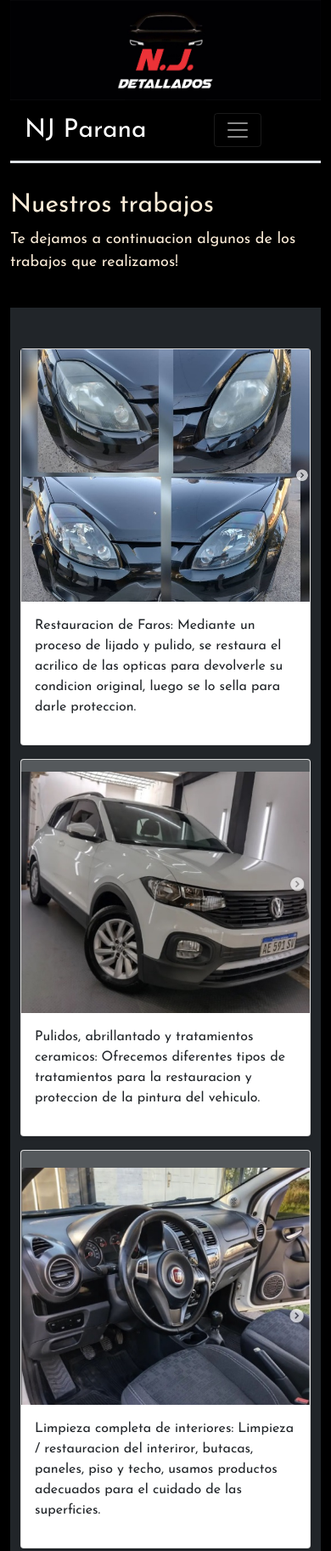
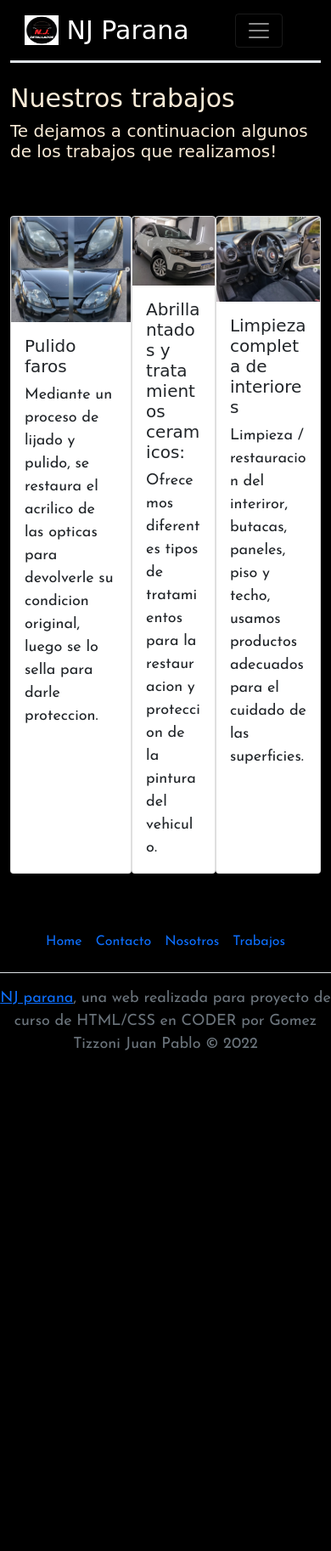
Before and after one commit to JOTAPE14388/EntregaFinalCODERHOUSE_GomezTizzoni_JuanPablo, a plain HTML site: page pages/trabajo.html in a window 390 px wide. Shown: the top 1825 px of the page at 85% size. After the commit the page ends 1274 px from the top, so only its background shows below. Drawn offline with Linux system fonts and the light colour scheme; a web font is replaced by a local one.

Commit message:
ultima subida

```diff
--- a/assets/css/scss/_variables.scss
+++ b/assets/css/scss/_variables.scss
@@ -4,4 +4,5 @@ $FontColor: antiquewhite;
 $FontColor2: black;
 $FontSizeH1: 30px;
 $FontSizeH2: 25px;
+$FontSizeH5: 20px;
 $FontSizeP: 18px;
--- a/assets/css/scss/style.scss
+++ b/assets/css/scss/style.scss
@@ -3,16 +3,37 @@
     padding: 0;
 }
 
+/*Imports*/
+
 @import "variables";
 
+@import url('https://fonts.googleapis.com/css2?family=Koulen&display=swap');
+
+/*Mixins*/
+
 @mixin marginTP {
-    margin-top: 2rem;
-    margin-bottom: 1.5rem;
+    margin-top: 1.5rem;
+    margin-bottom: 2rem;
 }
 
 @mixin paddingLR {
     padding-left: 5px;
     padding-right: 5px;
+}
+
+@mixin H1style {
+    font-family: 'Koulen', cursive;
+    font-size: $FontSizeH1;
+}
+
+@mixin H2style {
+    font-family: 'Koulen', cursive;
+    font-size: $FontSizeH2;
+}
+
+@mixin H5style {
+    font-family: 'Koulen', cursive;
+    font-size: $FontSizeH5;
 }
 
 body {
@@ -25,6 +46,8 @@ body {
 /*NavBar*/
 
 .navbar {
+
+    font-family: 'Koulen', cursive;
 
     .navbar-brand:hover {
         color: red;
@@ -49,7 +72,11 @@ body {
     @include marginTP();
 
     h1 {
-        font-size: $FontSizeH1;
+        @include H1style();
+    }
+
+    h2 {
+        @include H2style();
     }
 
     p {
@@ -62,18 +89,64 @@ body {
 
 }
 
+/*Tarjetas*/
+
+.tarjetas {
+    display: flex;
+    justify-content: space-between;
+    height: 400px !important;
+
+    .card {
+        .card-body{
+            height: 350px;
+        }
+    }
+}
+
+h5 {
+    @include H5style();
+}
+
+p {
+    font-size: $FontSizeP;
+}
+
+/*Formulario*/
+
+.formulario {
+    margin-left: 100px;
+    margin-right: 100px;
+}
+
+.form-label {
+    @include H5style();
+    color: $FontColor;
+}
+
+/*Tarjetas trabajo*/
+
+.card-group{
+    display: flex;
+    justify-content: space-between;
+    @include marginTP();
+
+    img{
+        max-height: 280px;
+    }
+}
+
 /*Pie de pagina*/
 
 footer {
-    ul {
-        li {
-            text-decoration: none;
 
-            a:hover {
-                color: red;
-            }
+    .nav{
+        a:hover {
+            color: red;
         }
     }
+
+
+
 
     p {
         text-decoration: none;
--- a/pages/trabajo.html
+++ b/pages/trabajo.html
@@ -24,22 +24,22 @@
 
 <body>
     <div class="container-fluid">
-        <!--Banner-->
-        <div class="row">
-            <div class="col-lg-12">
-                <img src="./../assets/img/banner_header.jpg" alt="Logo de NJ" class="img-fluid">
-            </div>
-        </div>
         <!--Barra navegacion-->
-        <nav class="navbar navbar-expand-md navbar-dark border-3 border-bottom" style="background-color: black;">
+        <nav class="navbar sticky-top navbar-expand-md navbar-dark border-3 border-bottom"
+            style="background-color: black;">
+
             <div class="container-fluid">
-                <a href="./../index.html" class="navbar-brand">NJ Parana</a>
+                <a class="navbar-brand" href="./../index.html">
+                    <img src="./../assets/img/logoNJ.png" alt="" width="40" height="35"
+                        class="d-inline-block align-text-top">
+                    NJ Parana
+                </a>
                 <button type="button" class="navbar-toggler" data-bs-toggle="collapse" data-bs-target="#MenuNavegacion">
                     <span class="navbar-toggler-icon"></span>
                 </button>
                 <div class="d-grid gap-2 d-md-flex justify-content-md-end">
                     <div id="MenuNavegacion" class="collapse navbar-collapse navbar-nav ml-auto">
-                        <ul class="navbar-nav ms-3 ml-auto">
+                        <ul class="navbar-nav justify-content-end">
                             <li class="nav-item">
                                 <a class="navbar-link" href="./../pages/nosotros.html">Nosotros</a>
                             </li>
@@ -54,98 +54,59 @@
                 </div>
             </div>
         </nav>
+
         <!--Contenido-->
         <section class="row col-sm-12">
             <div class="parrafo">
                 <h1>Nuestros trabajos</h1>
-                <p> Te dejamos a continuacion algunos de los trabajos que realizamos!
-                </p>
+                <h5> Te dejamos a continuacion algunos de los trabajos que realizamos!
+                </h5>
             </div>
         </section>
-        <!--Contenido 1-->
-        <div class="album py-5 bg-dark">
-            <div class="container">
 
-                <div class="row row-cols-1 row-cols-sm-2 row-cols-md-3 g-3">
-                    <!--Tarjeta 1-->
-                    <div class="col">
-                        <div class="card shadow-sm">
-                            <svg class="bd-placeholder-img card-img-top" width="100%" height="0"
-                                xmlns="http://www.w3.org/2000/svg" role="img" aria-label="Placeholder: Thumbnail"
-                                preserveAspectRatio="xMidYMid slice" focusable="false">
-                                <title>Pulido faros</title>
-                                <rect width="100%" height="100%" fill="#55595c"></rect><text x="50%" y="50%"
-                                    fill="#eceeef" dy=".3em"><img src="./../assets/img/img_trabajos/pulidoFaros.jpg"
-                                        alt="Pulido de faros"></text>
-                            </svg>
-
+        <!--Tarjetas trabajo-->
+        <div class="card-group">
+            <div class="card">
+                <img src="./../assets/img/img_trabajos/pulidoFaros.jpg" class="card-img-top" alt="Pulido de faros">
                 <div class="card-body">
-                                <p class="card-text">Restauracion de Faros: Mediante un proceso de lijado y pulido, se
+                    <h5 class="card-title">Pulido faros</h5>
+                    <p class="card-text">Mediante un proceso de lijado y pulido, se
                         restaura el acrilico de las opticas para devolverle su condicion original, luego se
                         lo sella para darle proteccion.</p>
-                                <div class="d-flex justify-content-between align-items-center">
                 </div>
             </div>
+            <div class="card">
+                <img src="./../assets/img/img_trabajos/pulidosAbrillantados.jpg" class="card-img-top"
+                    alt="Pulido y abrillantados">
+                <div class="card-body">
+                    <h5 class="card-title">Abrillantados y tratamientos ceramicos:</h5>
+                    <p class="card-text">Ofrecemos
+                        diferentes tipos de tratamientos para la restauracion y proteccion de la pintura del
+                        vehiculo.</p>
                 </div>
             </div>
-                    <!--Tarjeta 2-->
-                    <div class="col">
-                        <div class="card shadow-sm">
-                            <svg class="bd-placeholder-img card-img-top" width="100%" height="14"
-                                xmlns="http://www.w3.org/2000/svg" role="img" aria-label="Placeholder: Thumbnail"
-                                preserveAspectRatio="xMidYMid slice" focusable="false">
-                                <title>Pulido faros</title>
-                                <rect width="100%" height="100%" fill="#55595c"></rect><text x="50%" y="50%"
-                                    fill="#eceeef" dy=".3em"><img
-                                        src="./../assets/img/img_trabajos/pulidosAbrillantados.jpg"
-                                        alt="Pulido y abrillantados"></text>
-                            </svg>
+            <div class="card">
+                <img src="./../assets/img/img_trabajos/limpiezaInterior.jpg" class="card-img-top"
+                    alt="Limpieza completa de interiores">
+                <div class="card-body">
+                    <h5 class="card-title">Limpieza completa de interiores</h5>
+                    <p class="card-text">Limpieza /
+                        restauracion del interiror, butacas, paneles, piso y techo, usamos
+                        productos adecuados para el cuidado de las superficies.</p>
 
-                            <div class="card-body">
-                                <p class="card-text">Pulidos, abrillantado y tratamientos ceramicos: Ofrecemos
-                                    diferentes tipos de tratamientos para la restauracion y proteccion de la pintura del
-                                    vehiculo.</p>
-                                <div class="d-flex justify-content-between align-items-center">
                 </div>
             </div>
-                        </div>
-                    </div>
-                    <!--Tarjeta 3-->
-                    <div class="col">
-                        <div class="card shadow-sm">
-                            <svg class="bd-placeholder-img card-img-top" width="100%" height="20"
-                                xmlns="http://www.w3.org/2000/svg" role="img" aria-label="Placeholder: Thumbnail"
-                                preserveAspectRatio="xMidYMid slice" focusable="false">
-                                <title>Pulido faros</title>
-                                <rect width="100%" height="100%" fill="#55595c"></rect><text x="50%" y="50%"
-                                    fill="#eceeef" dy=".3em"><img
-                                        src="./../assets/img/img_trabajos/limpiezaInterior.jpg"
-                                        alt="limpieza de interiores"></text>
-                            </svg>
-
-                            <div class="card-body">
-                                <p class="card-text">Limpieza completa de interiores: Limpieza /
-                                    restauracion del interiror, butacas, paneles, piso y techo, usamos
-                                    productos adecuados para el cuidado de las superficies.</p>
-                                <div class="d-flex justify-content-between align-items-center">
-                                </div>
-                            </div>
-                        </div>
-                    </div>
-
-                </div>
-
         </div>
     </div>
     <!--Pie de pagina-->
     <footer class="py-3 my-4">
         <ul class="nav justify-content-center border-bottom pb-3 mb-3">
-                <li class="nav-item"><a href="./../index.html" class="nav-link px-2 text-muted">Home</a></li>
-                <li class="nav-item"><a href="./../pages/contacto.html" class="nav-link px-2 text-muted">Contacto</a>
+            <li class="nav-item"><a href="./../index.html" class="nav-link px-2">Home</a></li>
+            <li class="nav-item"><a href="./../pages/contacto.html" class="nav-link px-2">Contacto</a>
             </li>
-                <li class="nav-item"><a href="./../pages/nosotros.html" class="nav-link px-2 text-muted">Nosotros</a>
+            <li class="nav-item"><a href="./../pages/nosotros.html" class="nav-link px-2">Nosotros</a>
             </li>
-                <li class="nav-item"><a href="./../pages/trabajo.html" class="nav-link px-2 text-muted">Trabajos</a>
+            <li class="nav-item"><a href="./../pages/trabajo.html" class="nav-link px-2">Trabajos</a>
             </li>
         </ul>
         <p class="text-center text-muted"><a href="https://www.instagram.com/nj.parana/?hl=es-la" target="_BLANK">NJ
```
Also changed, not shown: index.html (+9 -10 lines), pages/contacto.html (+23 -13 lines), pages/nosotros.html (+16 -16 lines), assets/css/scss/style.css, 1 other file. Lines whose indentation alone changed are shown as unchanged.
